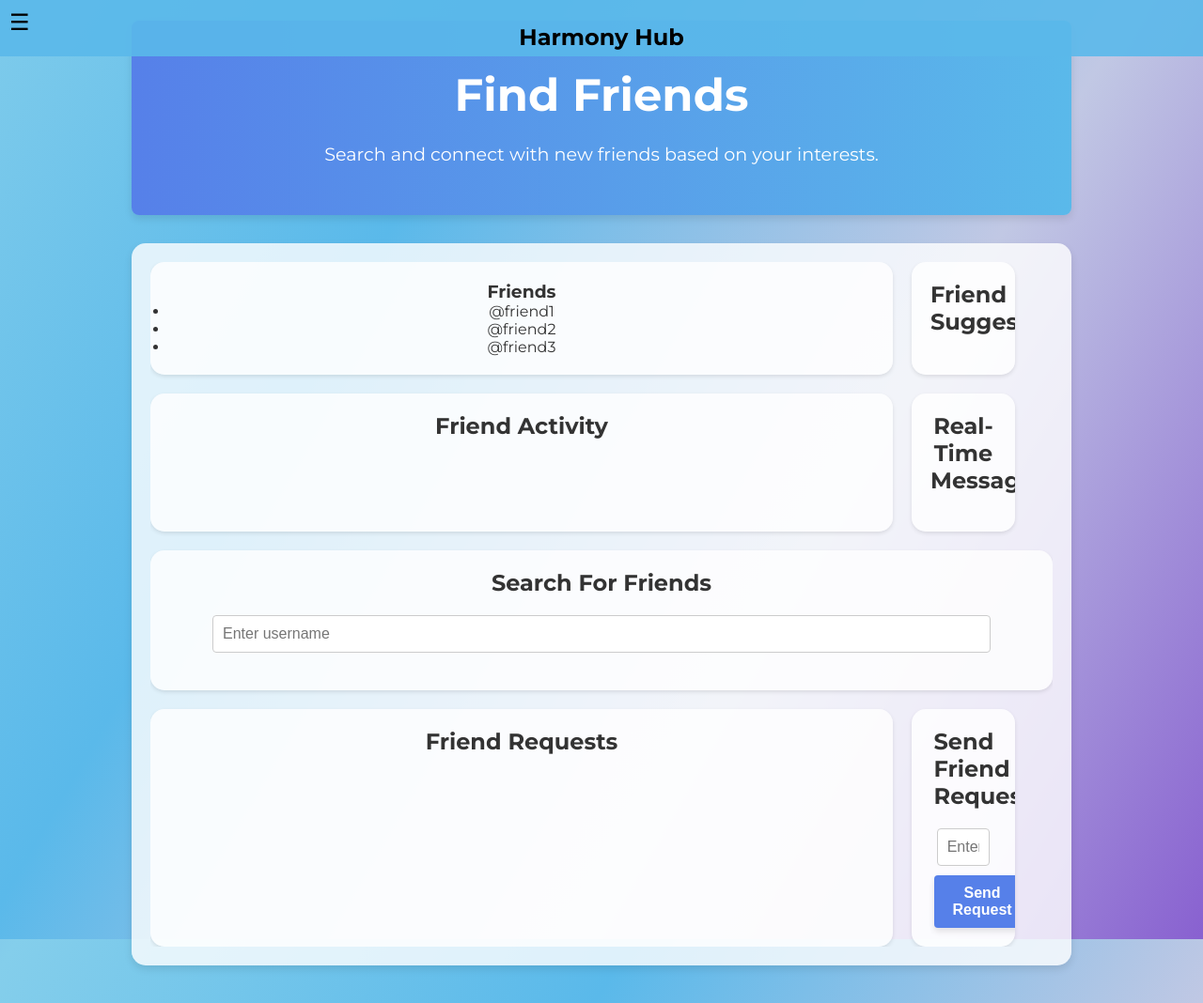
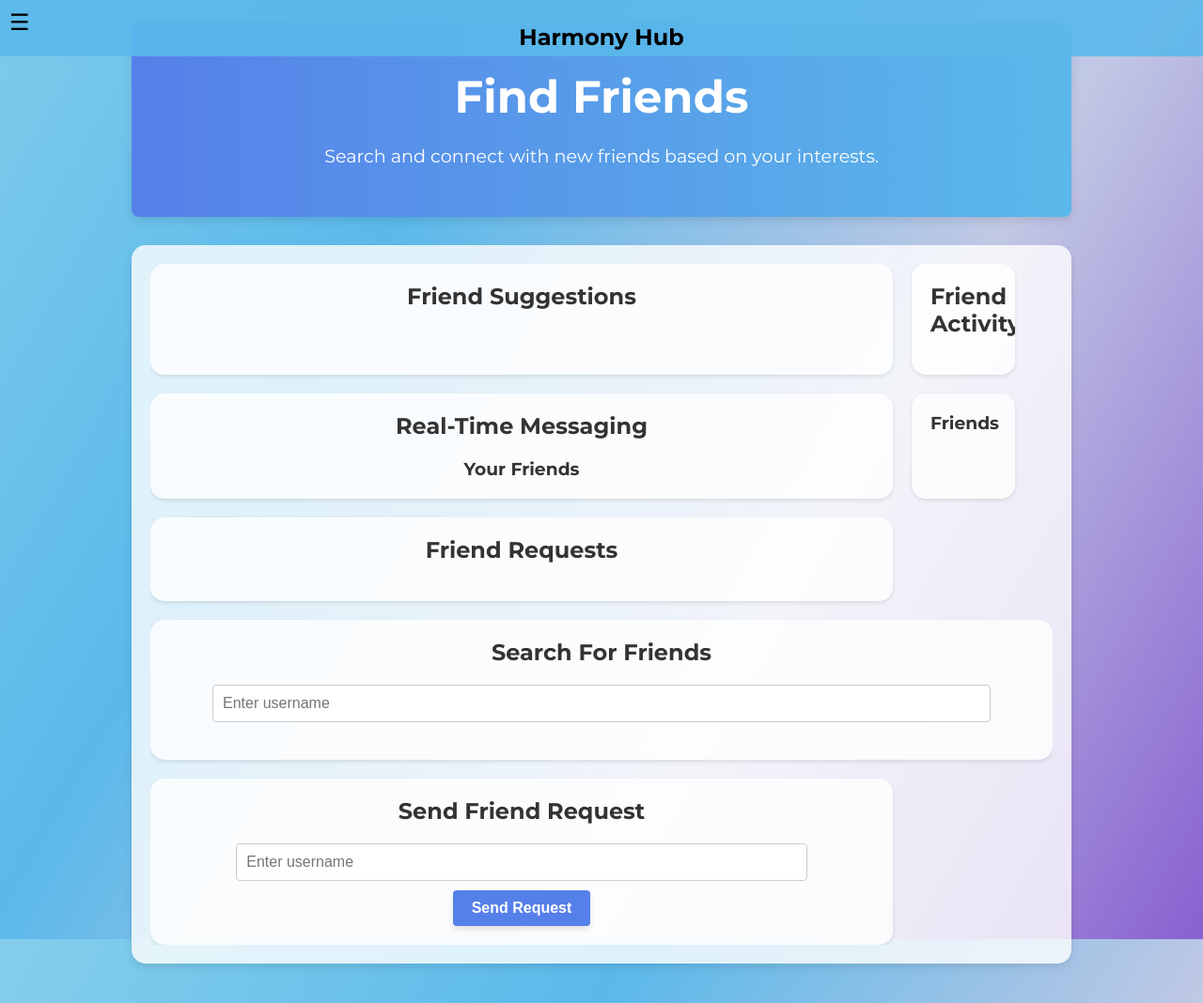
Before and after one commit to rinabug/harmony-hub, a Flask app: page /find_friend in a window 1280 px wide. Shown: the top 1068 px of the page at 94% size. Run offline with Flask 3, Linux system fonts and the light colour scheme; data that the repository does not hold is empty; some libraries are stand-ins or nearby versions.

Commit message:
Update find_friend.html

```diff
--- a/templates/find_friend.html
+++ b/templates/find_friend.html
@@ -45,15 +45,6 @@
             <section class="bento-box-section">
                 <div class="bento-box-container">
                     <div class="bento-item small">
-                        <h3>Friends</h3>
-                        <ul class="friends-list">
-                            <li><a href="#">@friend1</a></li>
-                            <li><a href="#">@friend2</a></li>
-                            <li><a href="#">@friend3</a></li>
-                            <!-- Add more friends as needed -->
-                        </ul>
-                    </div>
-                    <div class="bento-item small">
                         <h2>Friend Suggestions</h2>
                         <div id="friendSuggestionsContent">
                             <!-- Friend suggestions content will be loaded dynamically -->
@@ -69,27 +60,44 @@
                         <h2>Real-Time Messaging</h2>
                         <div id="messagingContent">
                             <!-- Real-time messaging content will be loaded dynamically -->
+                            <div id="friendsList">
+                                <h3>Your Friends</h3>
+                                <ul id="friendsForMessaging"></ul>
+                            </div>
+                            <div id="chatWindow" style="display: none;">
+                                <h3 id="currentChatFriend"></h3>
+                                <div id="messagesList"></div>
+                                <input type="text" id="messageInput" placeholder="Type your message...">
+                                <button id="sendMessageBtn">Send</button>
+                                <button id="backToFriendsBtn">Back to Friends</button>
+                            </div>
                         </div>
+                    </div>
+                    <div class="bento-item small">
+                        <h3>Friends</h3>
+                        <ul id="friends-list" class="friends-list">
+                            <!-- Friends will be loaded dynamically -->
+                        </ul>
+                    </div>
+                    <div class="bento-item small">
+                        <h2>Friend Requests</h2>
+                        <ul id="friend-requests-list">
+                            <!-- Friend requests will be loaded dynamically -->
+                        </ul>
                     </div>
                     <div class="bento-item large">
                         <h2>Search For Friends</h2>
                         <div id="searchFriendsContent">
-                            <form class="form-inline my-2 my-lg-0">
-                                <input class="form-control mr-sm-2 input-large" type="search" id="searchInput" placeholder="Enter username" aria-label="Search">
-                            </form>
+                            <input class="input-large" type="search" id="searchInput" placeholder="Enter username" aria-label="Search">
                             <div id="searchResults"></div>
                         </div>
                     </div>
                     <div class="bento-item small">
-                        <h2>Friend Requests</h2>
-                        <ul id="friend-requests-list"></ul>
-                    </div>
-                    <div class="bento-item small">
-                    <div class="container">
                         <h2>Send Friend Request</h2>
-                        <input type="text" id="friend-username" class="input-large" placeholder="Enter username">
-                        <button id="send-request-btn" class="button">Send Request</button>
-                    </div>
+                        <div class="container">
+                            <input type="text" id="friend-username" class="input-large" placeholder="Enter username">
+                            <button id="send-request-btn" class="button">Send Request</button>
+                        </div>
                     </div>
                 </div>
             </section>
@@ -97,6 +105,7 @@
     </div>
 
     <script src="{{ url_for('static', filename='js/find_friend.js') }}"></script>
+    <script src="https://cdnjs.cloudflare.com/ajax/libs/socket.io/4.0.1/socket.io.js"></script>
     <script>
         document.addEventListener('DOMContentLoaded', function() {
             const menuToggle = document.getElementById('menu-toggle');
```
